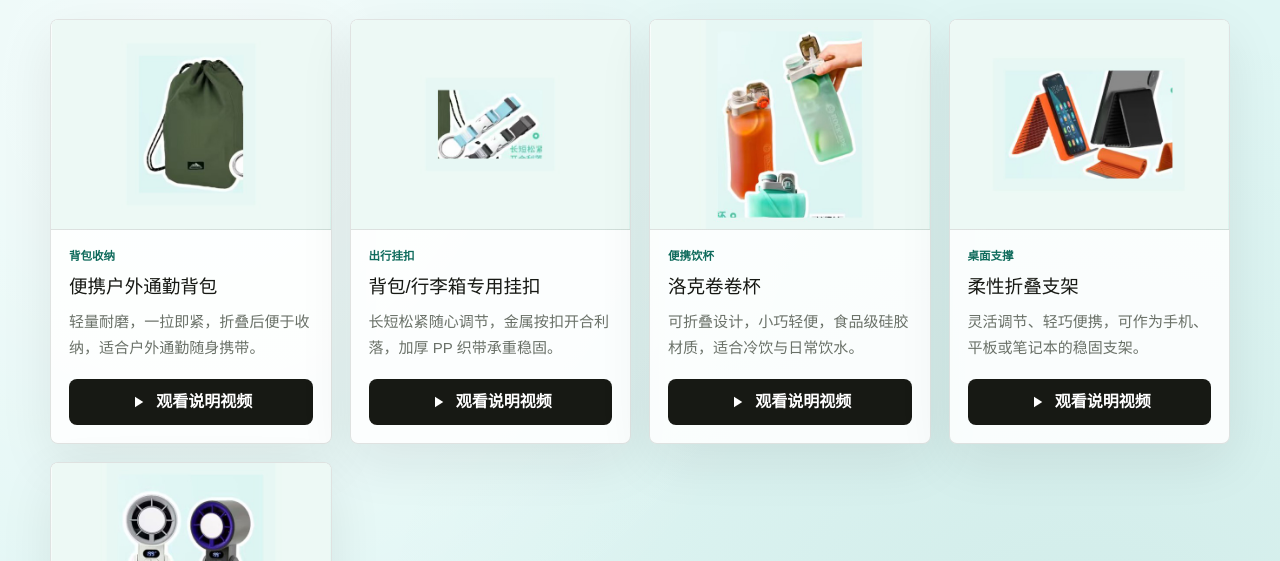
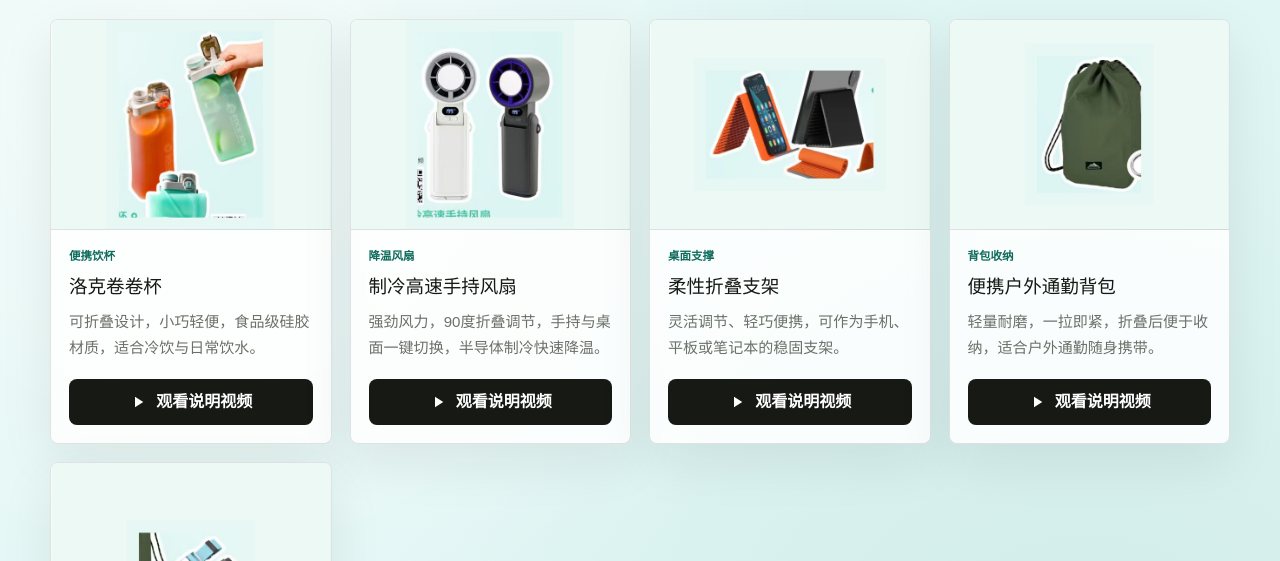
Before and after one commit to ChillyChou/user_html, a plain HTML site: page index.html in a window 1280 px wide. Shown: the part 239-800 px from the top of the page. Drawn offline with nearby package versions, Linux system fonts and the light colour scheme.

Commit message:
Add files via upload

```diff
--- a/index.html
+++ b/index.html
@@ -400,11 +400,14 @@
           </button>
         </div>
         <div class="video-shell">
+          <!-- 这里补充了兼容移动端的全屏属性 -->
           <iframe
             id="manualFrame"
             title="产品说明视频"
             allow="autoplay; fullscreen; picture-in-picture"
-            allowfullscreen
+            allowfullscreen="true"
+            webkitallowfullscreen="true"
+            mozallowfullscreen="true"
             referrerpolicy="no-referrer-when-downgrade"
           ></iframe>
         </div>
@@ -415,6 +418,30 @@
       const assetBase = window.location.pathname.includes("/src/") ? "../data/export/assets/" : "assets/";
 
       const products = [
+        {
+          name: "洛克卷卷杯",
+          type: "便携饮杯",
+          description: "可折叠设计，小巧轻便，食品级硅胶材质，适合冷饮与日常饮水。",
+          image: `${assetBase}lock-collapsible-cup.jpg`,
+          videoUrl: "https://www.bilibili.com/video/BV179jG6kEZt/?vd_source=b8209fbcb52a7a8d687fd556c95f30f3",
+          embedUrl: "https://player.bilibili.com/player.html?bvid=BV179jG6kEZt&page=1&high_quality=1&autoplay=1",
+        },
+        {
+          name: "制冷高速手持风扇",
+          type: "降温风扇",
+          description: "强劲风力，90度折叠调节，手持与桌面一键切换，半导体制冷快速降温。",
+          image: `${assetBase}handheld-cooling-fan.jpg`,
+          videoUrl: "https://www.bilibili.com/video/BV1E9jG6kEjU/?vd_source=b8209fbcb52a7a8d687fd556c95f30f3",
+          embedUrl: "https://player.bilibili.com/player.html?bvid=BV1E9jG6kEjU&page=1&high_quality=1&autoplay=1",
+        },
+        {
+          name: "柔性折叠支架",
+          type: "桌面支撑",
+          description: "灵活调节、轻巧便携，可作为手机、平板或笔记本的稳固支架。",
+          image: `${assetBase}flexible-folding-stand.jpg`,
+          videoUrl: "https://www.bilibili.com/video/BV1nmjG62Eah/?vd_source=b8209fbcb52a7a8d687fd556c95f30f3",
+          embedUrl: "https://player.bilibili.com/player.html?bvid=BV1nmjG62Eah&page=1&high_quality=1&autoplay=1",
+        },
         {
           name: "便携户外通勤背包",
           type: "背包收纳",
@@ -430,30 +457,6 @@
           image: `${assetBase}luggage-strap-hook.jpg`,
           videoUrl: "https://www.bilibili.com/video/BV1f9jG6kEPN/?vd_source=b8209fbcb52a7a8d687fd556c95f30f3",
           embedUrl: "https://player.bilibili.com/player.html?bvid=BV1f9jG6kEPN&page=1&high_quality=1&autoplay=1",
-        },
-        {
-          name: "洛克卷卷杯",
-          type: "便携饮杯",
-          description: "可折叠设计，小巧轻便，食品级硅胶材质，适合冷饮与日常饮水。",
-          image: `${assetBase}lock-collapsible-cup.jpg`,
-          videoUrl: "https://www.bilibili.com/video/BV179jG6kEZt/?vd_source=b8209fbcb52a7a8d687fd556c95f30f3",
-          embedUrl: "https://player.bilibili.com/player.html?bvid=BV179jG6kEZt&page=1&high_quality=1&autoplay=1",
-        },
-        {
-          name: "柔性折叠支架",
-          type: "桌面支撑",
-          description: "灵活调节、轻巧便携，可作为手机、平板或笔记本的稳固支架。",
-          image: `${assetBase}flexible-folding-stand.jpg`,
-          videoUrl: "https://www.bilibili.com/video/BV1AxjV6DEWz/?vd_source=b8209fbcb52a7a8d687fd556c95f30f3",
-          embedUrl: "https://player.bilibili.com/player.html?bvid=BV1AxjV6DEWz&page=1&high_quality=1&autoplay=1",
-        },
-        {
-          name: "制冷高速手持风扇",
-          type: "降温风扇",
-          description: "强劲风力，90度折叠调节，手持与桌面一键切换，半导体制冷快速降温。",
-          image: `${assetBase}handheld-cooling-fan.jpg`,
-          videoUrl: "https://www.bilibili.com/video/BV1E9jG6kEjU/?vd_source=b8209fbcb52a7a8d687fd556c95f30f3",
-          embedUrl: "https://player.bilibili.com/player.html?bvid=BV1E9jG6kEjU&page=1&high_quality=1&autoplay=1",
         },
       ];
 
```
